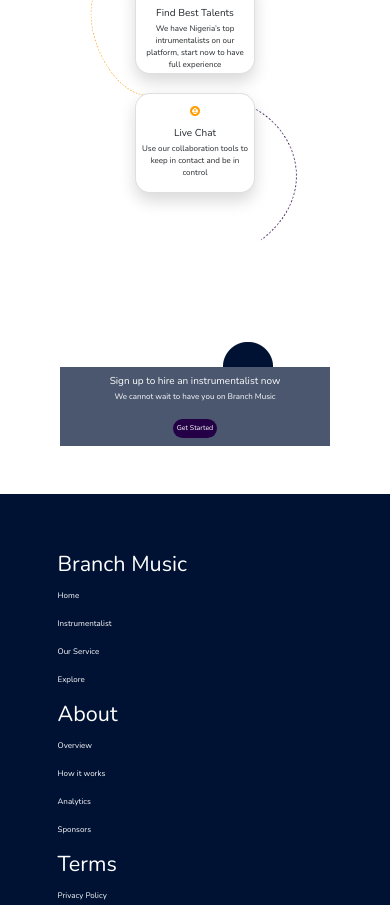
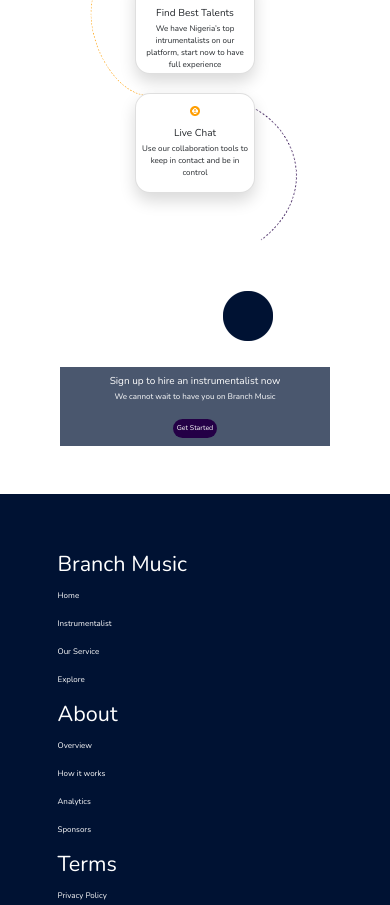
Before and after one commit to Bitee-cd/new-test, a plain HTML site: page index.html in a window 390 px wide. Shown: the part 1464-2369 px from the top of the page. Drawn offline with nearby package versions, Linux system fonts and the light colour scheme.

Commit message:
blue ball

```diff
--- a/css/aboutUs.css
+++ b/css/aboutUs.css
@@ -289,7 +289,7 @@
   .blueBall {
     width: 50px;
     right: 30%;
-    bottom: -65%;
+    bottom: -50%;
   }
   .yellowBall {
     width: 50px;
```
